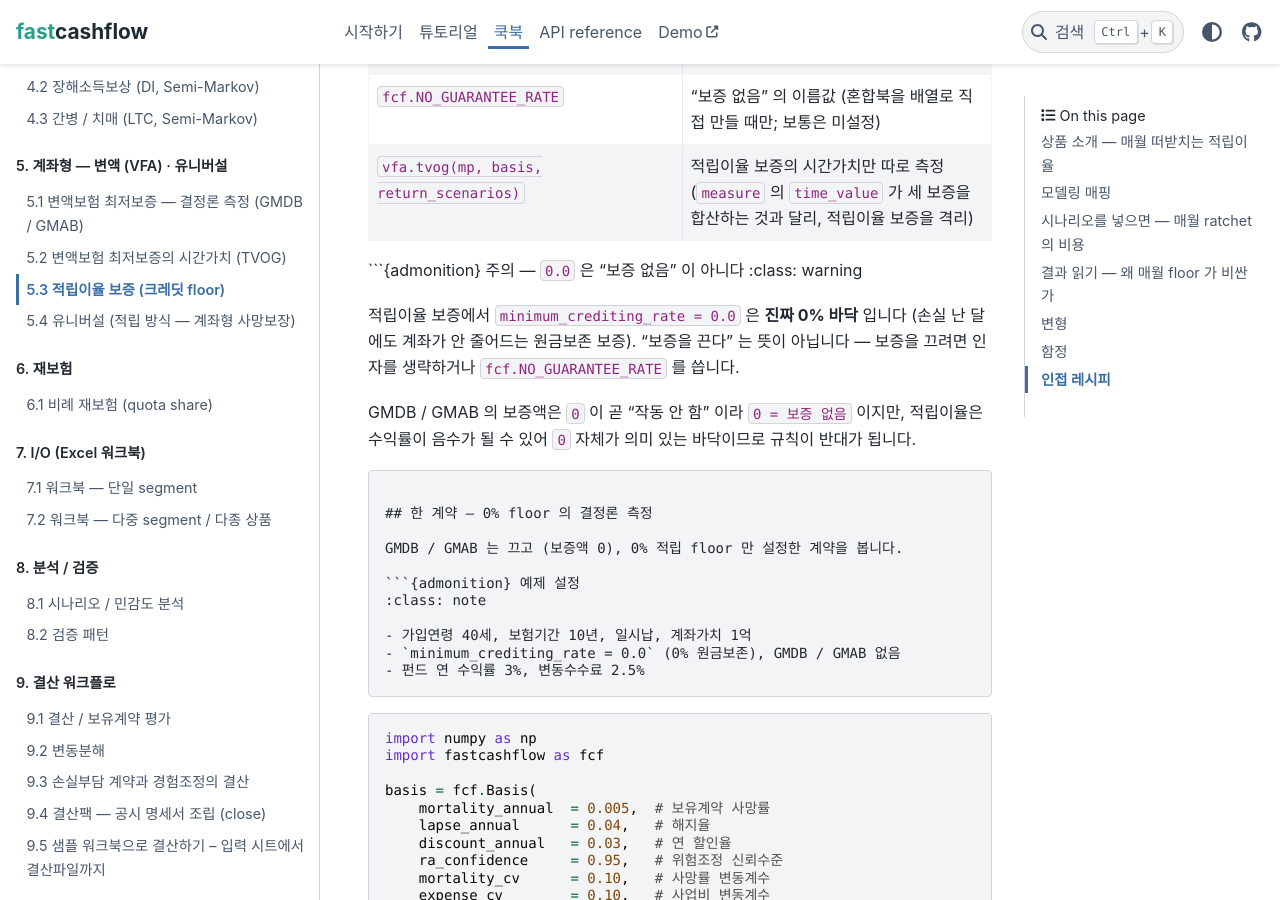
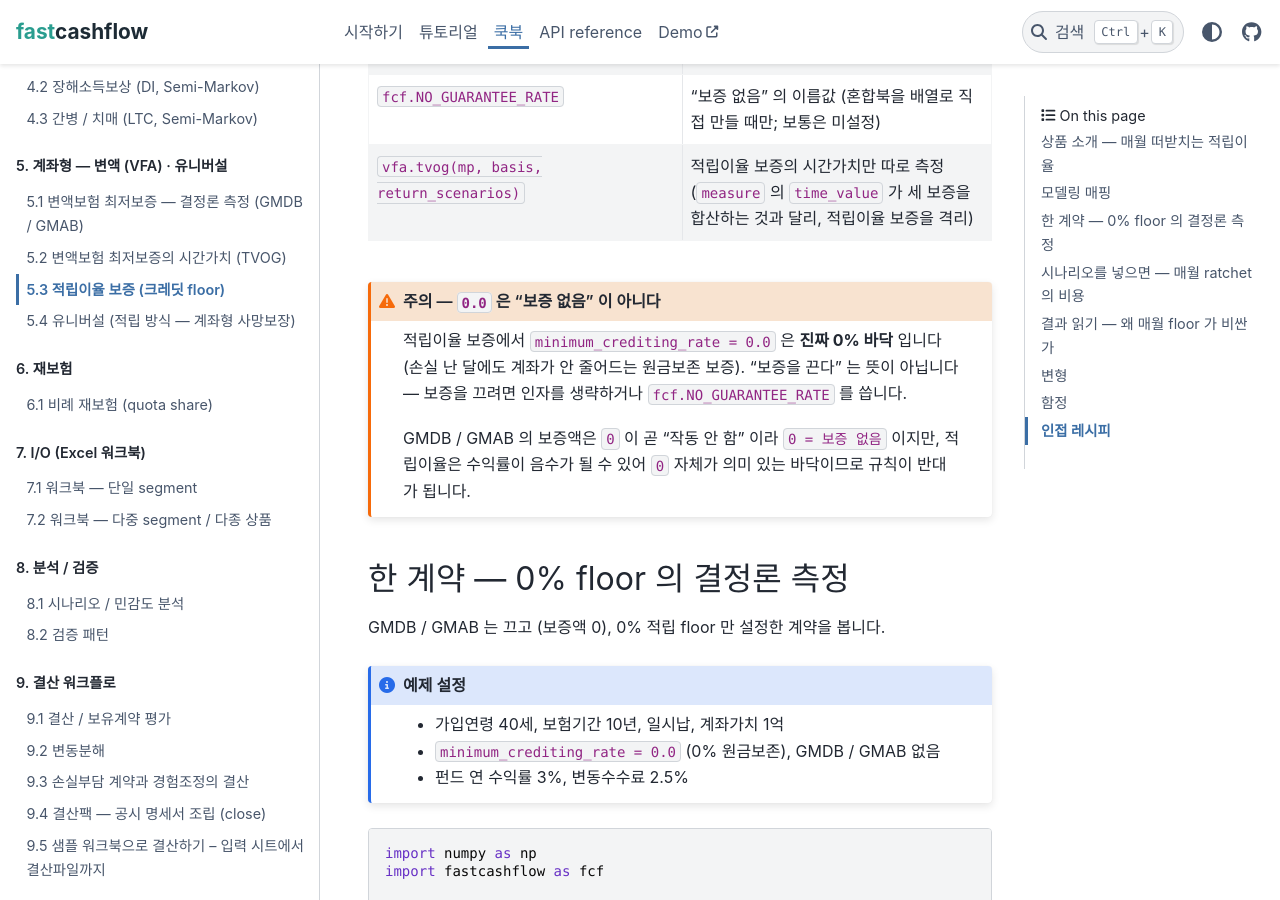
Before and after one commit to seokhoonj/fastcashflow, a Sphinx documentation site: the page built from docs/cookbook/variable/crediting-floor.md, in a window 1280 px wide and 900 px high, scrolled down 1450 px. Built offline with Sphinx 7.4.7 and the PyData theme 0.15.4, drawn with Linux system fonts in a browser that asks for light colours.

````diff
--- a/docs/cookbook/variable/crediting-floor.md
+++ b/docs/cookbook/variable/crediting-floor.md
@@ -1,6 +1,6 @@
 # 5.3 적립이율 보증 (크레딧 floor)
 
-```{admonition} 이 챕터에서 배우는 것
+:::{admonition} 이 챕터에서 배우는 것
 :class: tip
 
 - GMDB / GMAB 와는 다른 세 번째 보증 — **최저적립이율 보증**: 계좌가치를 매월
@@ -10,9 +10,9 @@
 - 이 보증의 시간가치 (TVOG) 를 `vfa.tvog` 로 따로 보는 법
 - **매월 작동하는 floor 는 단일 만기 floor (GMAB) 보다 변동성에 훨씬 비싸다** —
   같은 변동성에서 시간가치가 자릿수로 커지는 이유
-```
+:::
 
-```{admonition} "floor" 가 뭔가 — 먼저 한 줄로
+:::{admonition} "floor" 가 뭔가 — 먼저 한 줄로
 :class: note
 
 **floor (바닥 / 하한선)** 는 어떤 값이 그 아래로는 못 내려가게 막아 주는 최저선
@@ -20,7 +20,7 @@
 내려가게 막으면 (GMDB), 만기금이 못 내려가게 막으면 (GMAB), 그리고 이 챕터처럼
 **매월 적립이율** 이 못 내려가게 막으면 (크레딧 floor). 보험사는 그 바닥을 메워
 주는 대신 비용을 집니다 — 그 비용이 이 챕터의 주제입니다.
-```
+:::
 
 [5.1](gmdb-gmab) · [5.2](gmdb-gmab-tvog) 의 GMDB / GMAB 는 사망·만기 **한 시점**
 에 `max(계좌가치, 보증액)` 을 지급하는 floor 였습니다 — 그 한 시점에 계좌가
@@ -63,7 +63,7 @@ floor 입니다. 0% floor 라면 계좌는 손실 난 달에도 줄지 않으니
     합산하는 것과 달리, 적립이율 보증을 격리)
 ```
 
-```{admonition} 주의 — `0.0` 은 "보증 없음" 이 아니다
+:::{admonition} 주의 — `0.0` 은 "보증 없음" 이 아니다
 :class: warning
 
 적립이율 보증에서 `minimum_crediting_rate = 0.0` 은 **진짜 0% 바닥** 입니다 (손실
@@ -73,19 +73,19 @@ floor 입니다. 0% floor 라면 계좌는 손실 난 달에도 줄지 않으니
 GMDB / GMAB 의 보증액은 `0` 이 곧 "작동 안 함" 이라 `0 = 보증 없음` 이지만,
 적립이율은 수익률이 음수가 될 수 있어 `0` 자체가 의미 있는 바닥이므로 규칙이
 반대가 됩니다.
-```
+:::
 
 ## 한 계약 — 0% floor 의 결정론 측정
 
 GMDB / GMAB 는 끄고 (보증액 0), 0% 적립 floor 만 설정한 계약을 봅니다.
 
-```{admonition} 예제 설정
+:::{admonition} 예제 설정
 :class: note
 
 - 가입연령 40세, 보험기간 10년, 일시납, 계좌가치 1억
 - `minimum_crediting_rate = 0.0` (0% 원금보존), GMDB / GMAB 없음
 - 펀드 연 수익률 3%, 변동수수료 2.5%
-```
+:::
 
 ```python
 import numpy as np
````
Also changed, not shown: docs/cookbook/io/workbook-single.md (+2 -2 lines).
